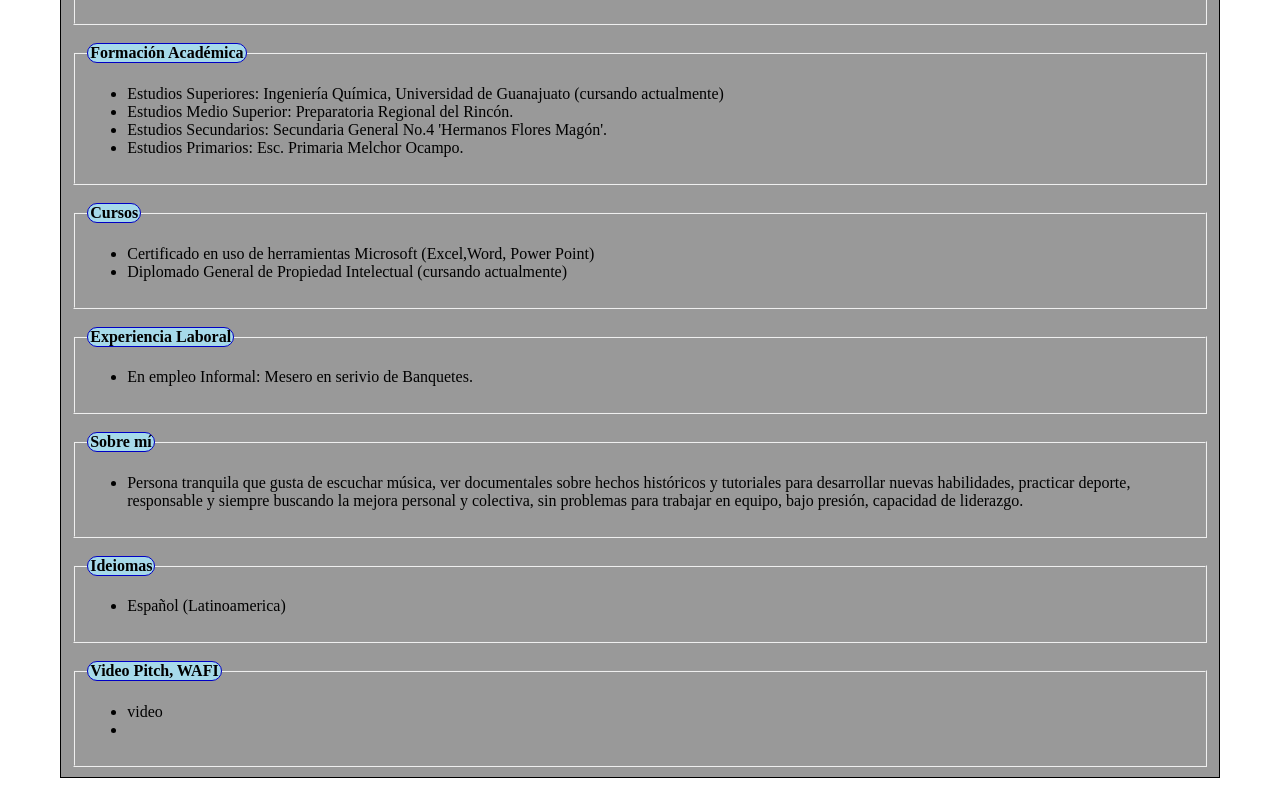
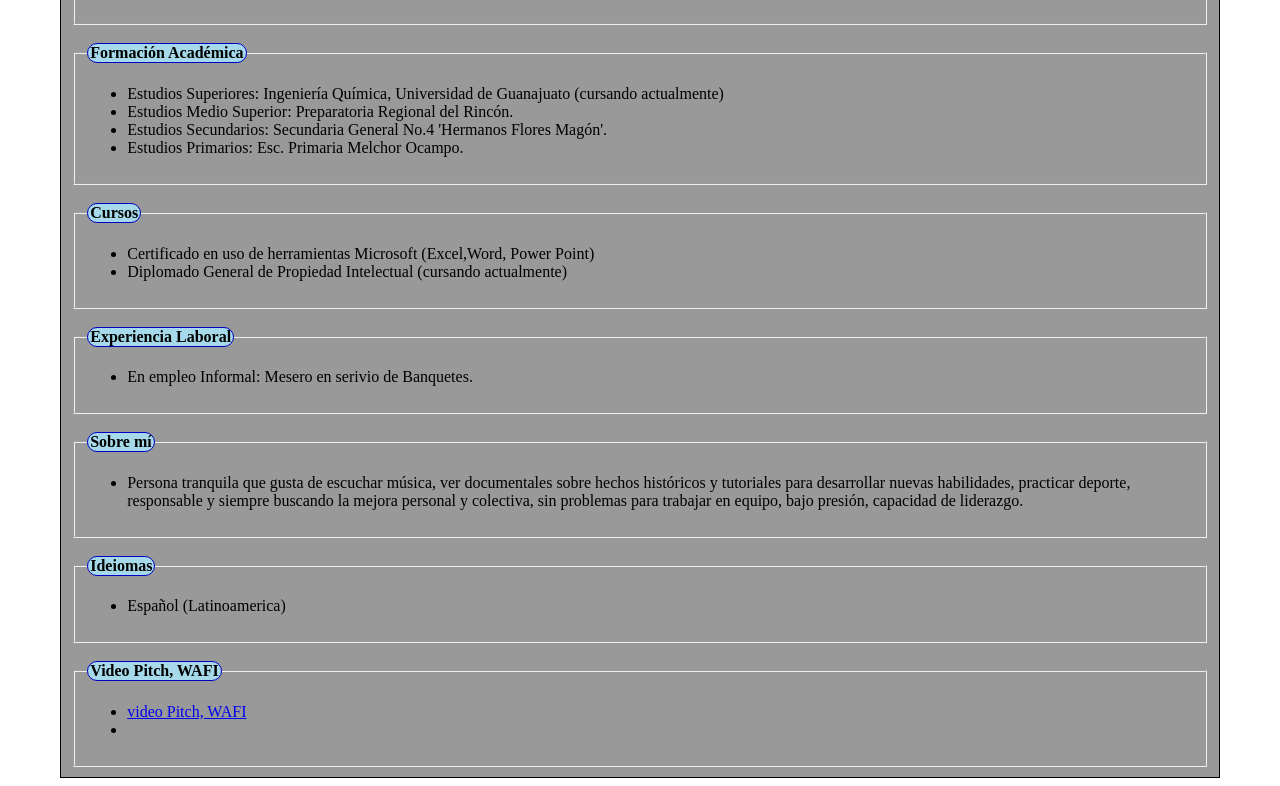
Before and after one commit to isaiaias1898/Isaias, a plain HTML site: page index.html in a window 1280 px wide. Shown: the part 326-1112 px from the top of the page. Drawn offline with Linux system fonts and the light colour scheme.

Commit message:
Add files via upload

```diff
--- a/index.html
+++ b/index.html
@@ -109,7 +109,7 @@
 
 			   <legend> Video Pitch, WAFI</legend>
 			   <ul>
-				   <li> video <li/>
+				   <li><a href="https://ugtomx-my.sharepoint.com/:v:/g/personal/ya_floressanchez_ugto_mx/EYxvpKCaq-9OtUE_lzTYaagBHAKxf-LdTOKb9Z3j6e-feg?e=C1pk3R">video Pitch, WAFI</a><li/>
 					   </ul>
 	     </fieldset>
 
```
